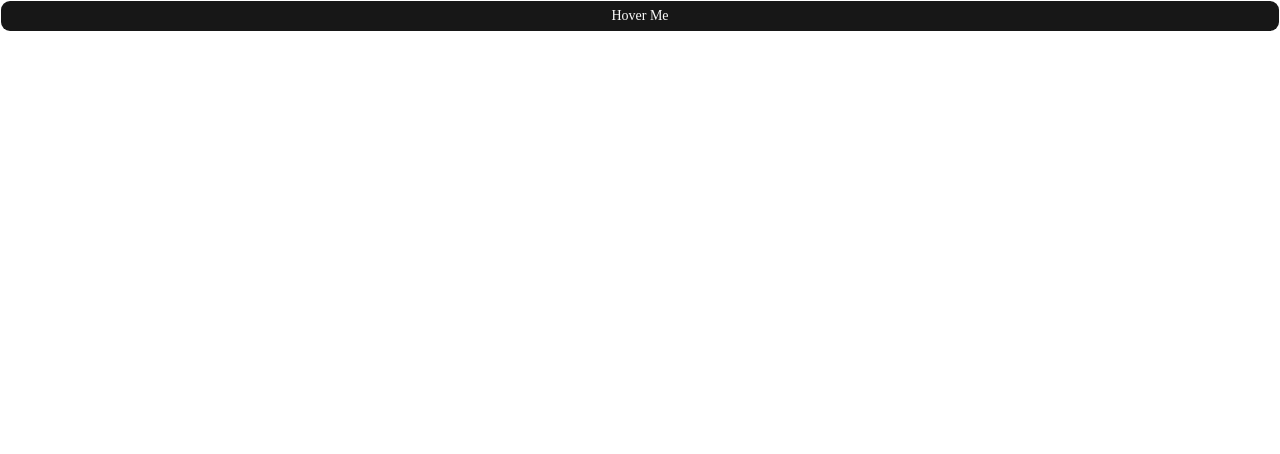
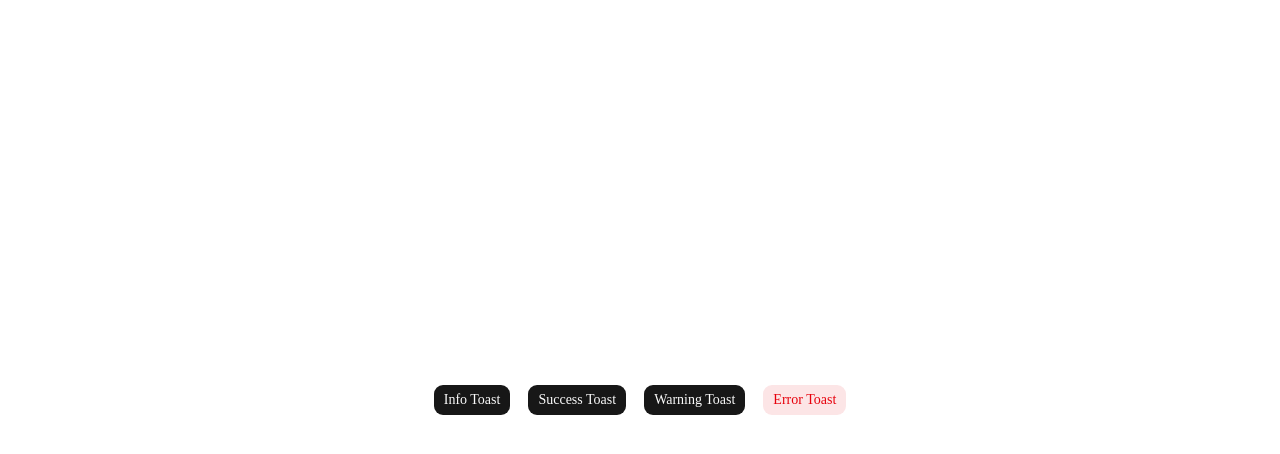
Before and after one commit to snote-startup/snote-fe, a Next.js app: page / in a window 1280 px wide. Shown: the top 454 px of the page. Built offline with nearby package versions, Linux system fonts and the light colour scheme.

Commit message:
feat(react-query): add tanstack query and config toaster like snote branch

```diff
--- a/package.json
+++ b/package.json
@@ -12,19 +12,24 @@
         "lint": "eslint"
     },
     "dependencies": {
+        "@tanstack/react-query": "^5.100.10",
+        "@tanstack/react-query-devtools": "^5.100.10",
         "class-variance-authority": "^0.7.1",
         "clsx": "^2.1.1",
         "lucide-react": "^1.16.0",
         "next": "16.2.6",
+        "next-themes": "^0.4.6",
         "radix-ui": "^1.4.3",
         "react": "19.2.4",
         "react-dom": "19.2.4",
         "shadcn": "^4.7.0",
+        "sonner": "^2.0.7",
         "tailwind-merge": "^3.6.0",
         "tw-animate-css": "^1.4.0"
     },
     "devDependencies": {
         "@tailwindcss/postcss": "^4",
+        "@tanstack/eslint-plugin-query": "^5.100.10",
         "@types/node": "^20",
         "@types/react": "^19",
         "@types/react-dom": "^19",
--- a/src/app/globals.css
+++ b/src/app/globals.css
@@ -128,3 +128,40 @@
         @apply font-sans;
     }
 }
+[data-sonner-toast] {
+    border-radius: 14px;
+    border-color: var(--normal-border) !important;
+    background: var(--normal-bg) !important;
+    color: var(--normal-text) !important;
+    box-shadow: 0 8px 24px rgb(124 58 237 / 0.14);
+}
+
+[data-sonner-toast] [data-title],
+[data-sonner-toast] [data-description],
+[data-sonner-toast] [data-icon] {
+    color: var(--normal-text) !important;
+}
+
+[data-sonner-toast][data-type='info'] {
+    --normal-bg: color-mix(in oklab, #7c3aed 10%, var(--background));
+    --normal-text: #6d28d9;
+    --normal-border: #7c3aed;
+}
+
+[data-sonner-toast][data-type='success'] {
+    --normal-bg: color-mix(in oklab, #8b5cf6 10%, var(--background));
+    --normal-text: #7c3aed;
+    --normal-border: #8b5cf6;
+}
+
+[data-sonner-toast][data-type='warning'] {
+    --normal-bg: color-mix(in oklab, #a855f7 10%, var(--background));
+    --normal-text: #9333ea;
+    --normal-border: #a855f7;
+}
+
+[data-sonner-toast][data-type='error'] {
+    --normal-bg: color-mix(in oklab, #dc2626 7%, var(--background));
+    --normal-text: #dc2626;
+    --normal-border: color-mix(in oklab, #dc2626 70%, #7c3aed);
+}
--- a/src/app/layout.tsx
+++ b/src/app/layout.tsx
@@ -1,6 +1,8 @@
 import type { Metadata } from 'next';
 import { Geist, Geist_Mono } from 'next/font/google';
 import './globals.css';
+import { Providers } from './providers';
+import { Toaster } from 'sonner';
 
 const geistSans = Geist({
     variable: '--font-geist-sans',
@@ -23,11 +25,13 @@ export default function RootLayout({
     children: React.ReactNode;
 }>) {
     return (
-        <html
-            lang="en"
-            className={`${geistSans.variable} ${geistMono.variable} h-full antialiased`}
-        >
-            <body className="flex min-h-full flex-col">{children}</body>
+        <html lang="en">
+            <body
+                className={`${geistSans.variable} ${geistMono.variable} antialiased`}
+            >
+                <Providers>{children}</Providers>
+                <Toaster richColors position="top-right" />
+            </body>
         </html>
     );
 }
--- a/src/app/page.tsx
+++ b/src/app/page.tsx
@@ -1,5 +1,51 @@
+'use client';
+
 import { Button } from '@/components/ui/button';
+import { toast } from 'sonner';
 
 export default function Home() {
-    return <Button>Hover Me</Button>;
+    return (
+        <div className="flex min-h-screen items-center justify-center gap-4">
+            <Button
+                onClick={() =>
+                    toast.info('Thông tin', {
+                        description: 'Đây là toast info màu tím Snote.',
+                    })
+                }
+            >
+                Info Toast
+            </Button>
+
+            <Button
+                onClick={() =>
+                    toast.success('Thành công', {
+                        description: 'Dữ liệu đã được lưu thành công.',
+                    })
+                }
+            >
+                Success Toast
+            </Button>
+
+            <Button
+                onClick={() =>
+                    toast.warning('Cảnh báo', {
+                        description: 'Bạn có thay đổi chưa được lưu.',
+                    })
+                }
+            >
+                Warning Toast
+            </Button>
+
+            <Button
+                variant="destructive"
+                onClick={() =>
+                    toast.error('Đã xảy ra lỗi', {
+                        description: 'Không thể kết nối tới server.',
+                    })
+                }
+            >
+                Error Toast
+            </Button>
+        </div>
+    );
 }
--- /dev/null
+++ b/src/app/providers.tsx
@@ -0,0 +1,8 @@
+'use client';
+
+import { QueryProvider } from '@/providers/query-provider';
+import { ReactNode } from 'react';
+
+export function Providers({ children }: { children: ReactNode }) {
+    return <QueryProvider>{children}</QueryProvider>;
+}
--- /dev/null
+++ b/src/components/ui/sonner.tsx
@@ -0,0 +1,45 @@
+'use client';
+
+import { useTheme } from 'next-themes';
+import { Toaster as Sonner, type ToasterProps } from 'sonner';
+import {
+    CircleCheckIcon,
+    InfoIcon,
+    TriangleAlertIcon,
+    OctagonXIcon,
+    Loader2Icon,
+} from 'lucide-react';
+
+const Toaster = ({ ...props }: ToasterProps) => {
+    const { theme = 'system' } = useTheme();
+
+    return (
+        <Sonner
+            theme={theme as ToasterProps['theme']}
+            className="toaster group"
+            icons={{
+                success: <CircleCheckIcon className="size-4" />,
+                info: <InfoIcon className="size-4" />,
+                warning: <TriangleAlertIcon className="size-4" />,
+                error: <OctagonXIcon className="size-4" />,
+                loading: <Loader2Icon className="size-4 animate-spin" />,
+            }}
+            style={
+                {
+                    '--normal-bg': 'var(--popover)',
+                    '--normal-text': 'var(--popover-foreground)',
+                    '--normal-border': 'var(--border)',
+                    '--border-radius': 'var(--radius)',
+                } as React.CSSProperties
+            }
+            toastOptions={{
+                classNames: {
+                    toast: 'cn-toast',
+                },
+            }}
+            {...props}
+        />
+    );
+};
+
+export { Toaster };
--- /dev/null
+++ b/src/providers/query-provider.tsx
@@ -0,0 +1,27 @@
+'use client';
+
+import { QueryClient, QueryClientProvider } from '@tanstack/react-query';
+import { ReactQueryDevtools } from '@tanstack/react-query-devtools';
+import { useState } from 'react';
+
+export function QueryProvider({ children }: { children: React.ReactNode }) {
+    const [queryClient] = useState(
+        () =>
+            new QueryClient({
+                defaultOptions: {
+                    queries: {
+                        staleTime: 60 * 1000,
+                        refetchOnWindowFocus: false,
+                        retry: 1,
+                    },
+                },
+            }),
+    );
+
+    return (
+        <QueryClientProvider client={queryClient}>
+            {children}
+            <ReactQueryDevtools initialIsOpen={false} />
+        </QueryClientProvider>
+    );
+}
--- /dev/null
+++ b/src/providers/theme-provider.tsx
@@ -0,0 +1,10 @@
+'use client';
+
+import {
+    ThemeProvider as NextThemesProvider,
+    ThemeProviderProps,
+} from 'next-themes';
+
+export function ThemeProvider({ children, ...props }: ThemeProviderProps) {
+    return <NextThemesProvider {...props}>{children}</NextThemesProvider>;
+}
```
Also changed, not shown: 1 other file (tests, documents, lock files or other folders).
